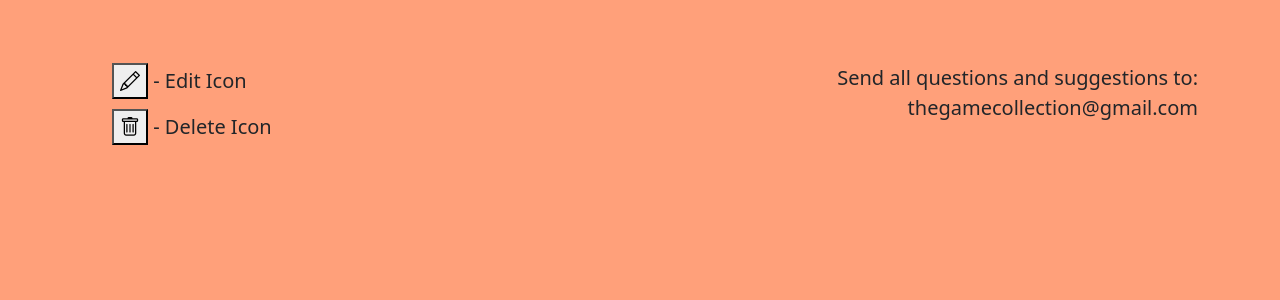
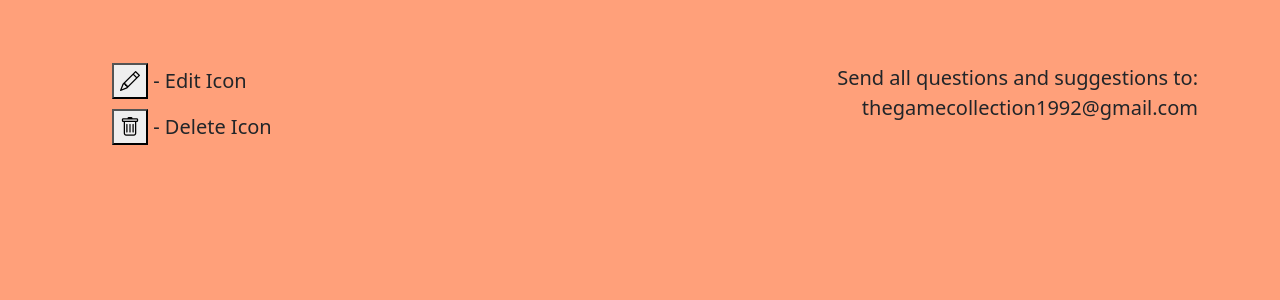
Before and after one commit to Bastion428/MainProgram, a Flask app: page /help in a window 1280 px wide. Shown: the part 393-693 px from the top of the page. Run offline with Flask 3, Linux system fonts and the light colour scheme; the visitor is signed in with stand-in values (Sample User, id 1); some libraries are stand-ins or nearby versions.

Commit message:
Had to change email to one available

```diff
--- a/website/templates/help.html
+++ b/website/templates/help.html
@@ -21,7 +21,7 @@
             <div class="delete-help"><button id="delete-button"><i class="bi bi-trash"></i></button> - Delete Icon</div>
         </div>
         <div class="help-icons-email email-help">
-            <p>Send all questions and suggestions to: thegamecollection@gmail.com</p>
+            <p>Send all questions and suggestions to: thegamecollection1992@gmail.com</p>
         </div>
     </div>
 </div>
```
